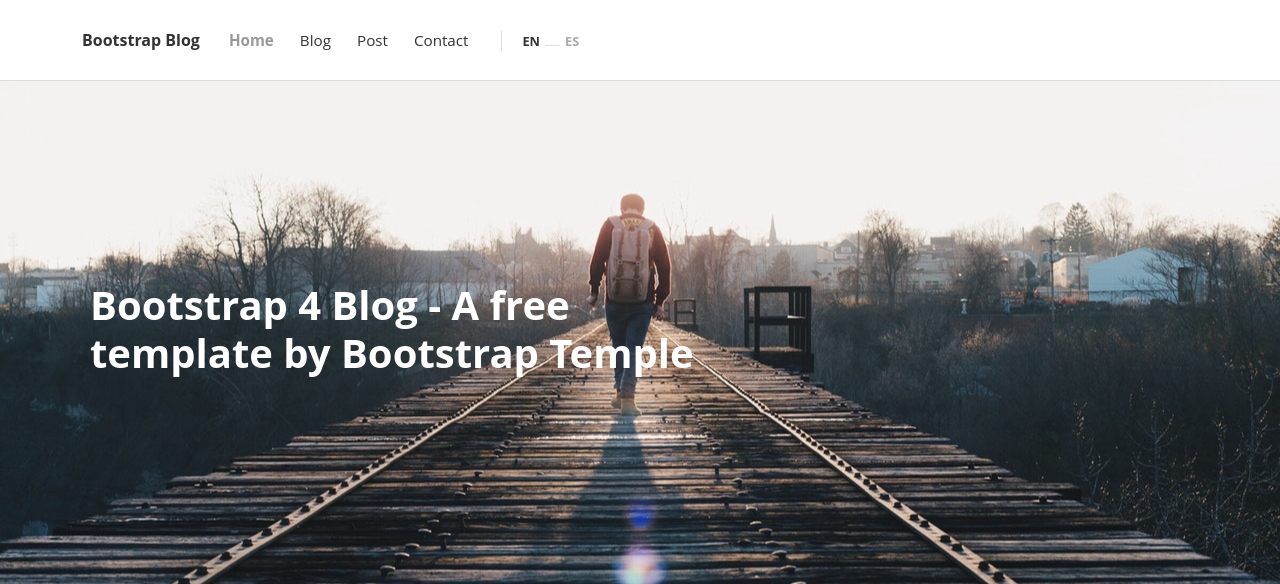
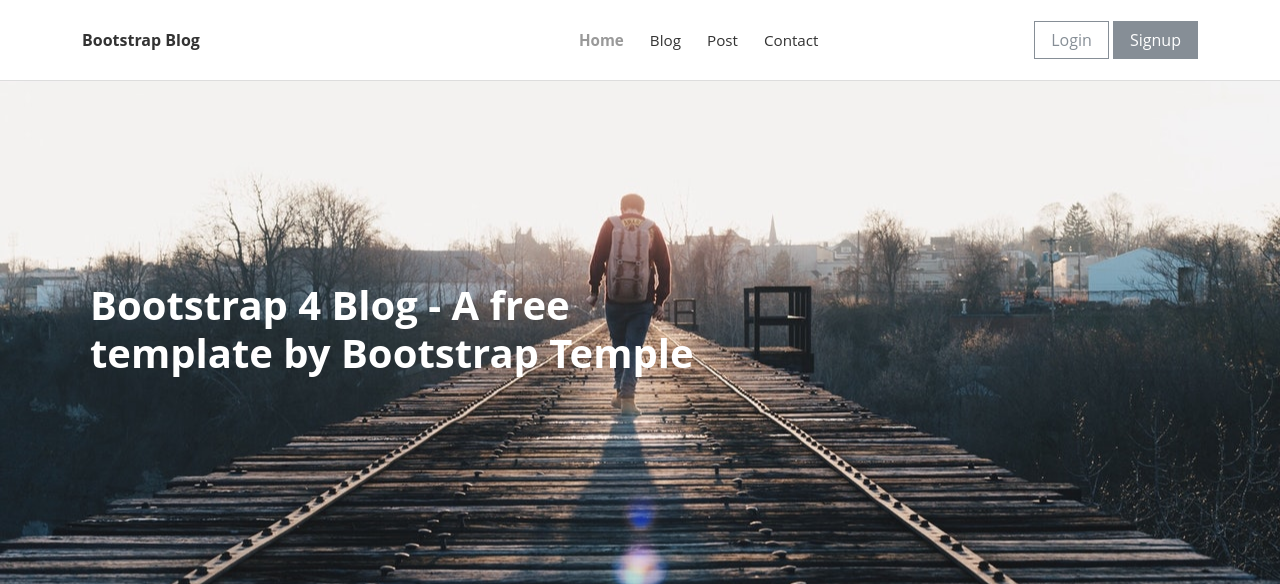
Before and after one commit to Hussein-omar-osman/Blog-Flask, a Flask app: page / in a window 1280 px wide. Shown: the top 584 px of the page. Run offline with Flask 2, Linux system fonts and the light colour scheme; some libraries are stand-ins or nearby versions.

Commit message:
styling the navbar

```diff
--- a/blog/static/css/main.css
+++ b/blog/static/css/main.css
@@ -15,3 +15,11 @@
   width: 100%;
   height: 200px;
 }
+
+.auth a {
+  text-decoration: none;
+}
+
+.top-links {
+  margin-left: 350px;
+}
--- a/blog/templates/home.html
+++ b/blog/templates/home.html
@@ -21,10 +21,6 @@
     <title>{{title}}</title>
   </head>
   <body>
-    <!-- <button id="joke">Get joke</button>
-    <p id="p1">id</p>
-    <p id="p2" style="font-size: 40px">quote</p>
-    <p id="p3">author</p> -->
     <header class="header">
       <!-- Main Navbar-->
       <nav class="navbar navbar-expand-lg">
@@ -39,7 +35,7 @@
             <!-- Toggle Button-->
           </div>
           <!-- Navbar Menu -->
-          <div id="navbarcollapse" class="collapse navbar-collapse">
+          <div id="navbarcollapse" class="collapse navbar-collapse top-links">
             <ul class="navbar-nav ml-auto">
               <li class="nav-item">
                 <a href="index.html" class="nav-link active">Home</a>
@@ -52,12 +48,10 @@
               </li>
               <li class="nav-item"><a href="#" class="nav-link">Contact</a></li>
             </ul>
-
-            <ul class="langs navbar-text">
-              <a href="#" class="active">EN</a
-              ><span> </span
-              ><a href="#">ES</a>
-            </ul>
+          </div>
+          <div class="auth">
+            <a href="#" class="btn btn-outline-secondary">Login</a>
+            <a href="#" class="btn btn-secondary">Signup</a>
           </div>
         </div>
       </nav>
```
